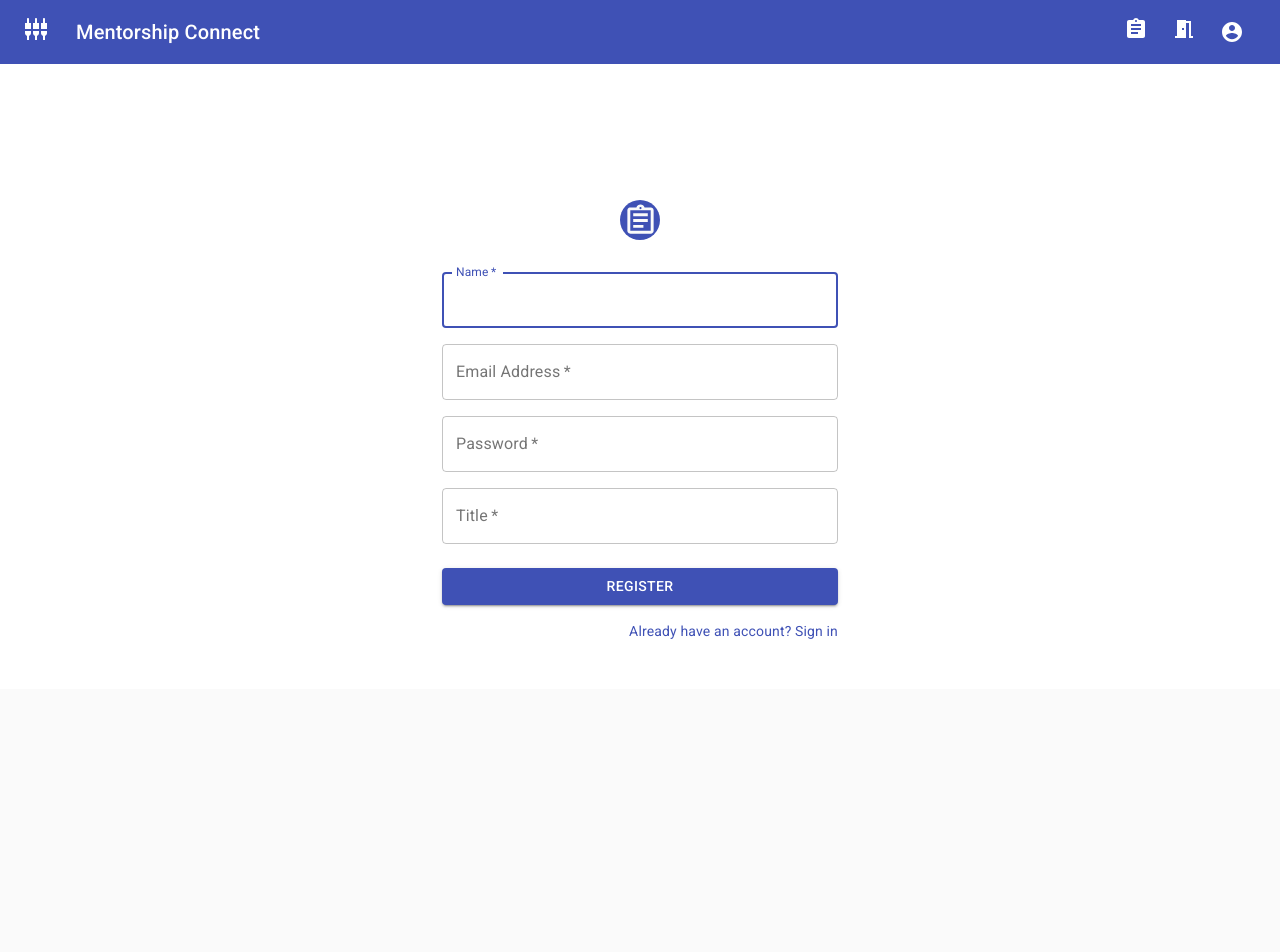
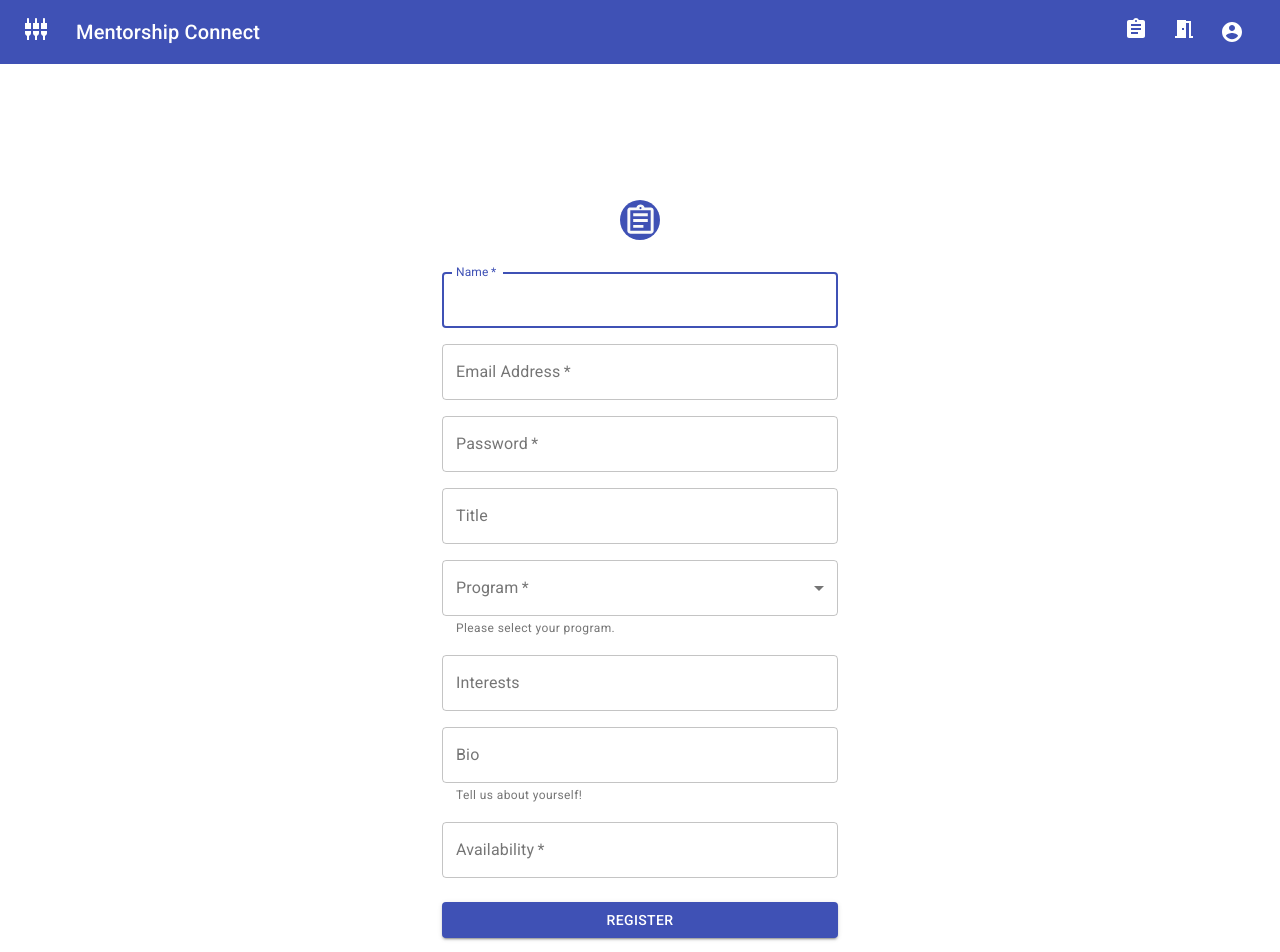
Before and after one commit to Mentorship-Connect/Hackweek-MC, a React (Create React App) app in the folder frontend/: page /register in a window 1280 px wide. Shown: the top 952 px of the page. Before the commit the page ends 800 px from the top, so only its background shows below. Built offline with nearby package versions, Linux system fonts and the light colour scheme.

Commit message:
added more register form fields

```diff
--- a/frontend/src/components/Register.js
+++ b/frontend/src/components/Register.js
@@ -25,6 +25,26 @@ const useStyles = makeStyles((theme) => ({
       margin: theme.spacing(3, 0, 2),
     },
 }));
+
+//defining program select options
+const programs = [
+  {
+    value: 'StepIntoTech Summer 2021',
+    label: 'StepIntoTech Summer 2021',
+  },
+  {
+    value: 'StepIntoTech Fall 2021',
+    label: 'StepIntoTech Fall 2021',
+  },
+  {
+    value: 'Summer Internship 2021',
+    label: 'Summer Internship 2021',
+  },
+  {
+    value: 'Apprenticeship Summer 2021',
+    label: 'Apprenticeship Summer 2021',
+  }
+];
 
 const Register = props =>{
     const classes = useStyles()
@@ -114,7 +134,6 @@ const Register = props =>{
               <Grid item xs={12}>
                 <TextField
                   variant="outlined"
-                  required
                   fullWidth
                   name="title"
                   label="Title"
@@ -123,6 +142,71 @@ const Register = props =>{
                   autoComplete="title"
                   onChange={onChange}
                   value={title}
+                />
+              </Grid>
+              <Grid item xs={12}>
+                <TextField
+                  variant="outlined"
+                  required
+                  select
+                  fullWidth
+                  helperText="Please select your program."
+                  name="program"
+                  label="Program"
+                  type="program"
+                  id="program"
+                  autoComplete="program"
+                  onChange={onChange}
+                  value={program}
+                >
+                  {programs.map((option) => (
+                    <option key={option.value} value={option.value}>
+                      {option.label}
+                    </option>
+                  ))}
+                </TextField>
+
+              </Grid>
+              <Grid item xs={12}>
+                <TextField
+                  variant="outlined"
+                  fullWidth
+                  name="interests"
+                  label="Interests"
+                  type="interests"
+                  id="interests"
+                  autoComplete="interests"
+                  onChange={onChange}
+                  value={interests}
+                />
+              </Grid>
+              <Grid item xs={12}>
+                <TextField
+                  variant="outlined"
+                  fullWidth
+                  helperText="Tell us about yourself!"
+                  name="bio"
+                  label="Bio"
+                  type="bio"
+                  id="bio"
+                  autoComplete="bio"
+                  multiline
+                  onChange={onChange}
+                  value={bio}
+                />
+              </Grid>
+              <Grid item xs={12}>
+                <TextField
+                  variant="outlined"
+                  required
+                  fullWidth
+                  name="availability"
+                  label="Availability"
+                  type="availability"
+                  id="availability"
+                  autoComplete="bio"
+                  onChange={onChange}
+                  value={availability}
                 />
               </Grid>
 
```
Also changed, not shown: 1 other file (tests, documents, lock files or other folders).
